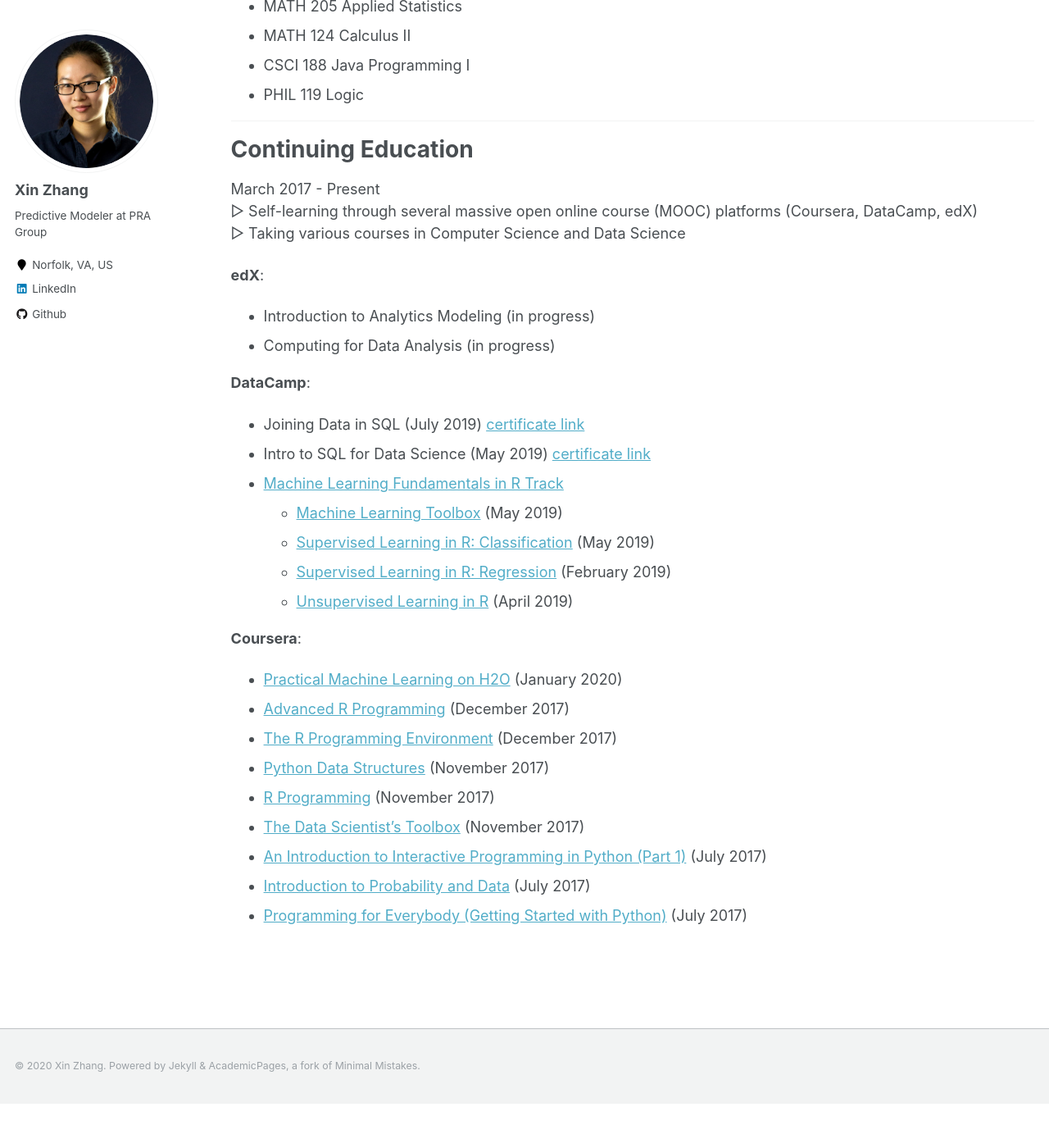
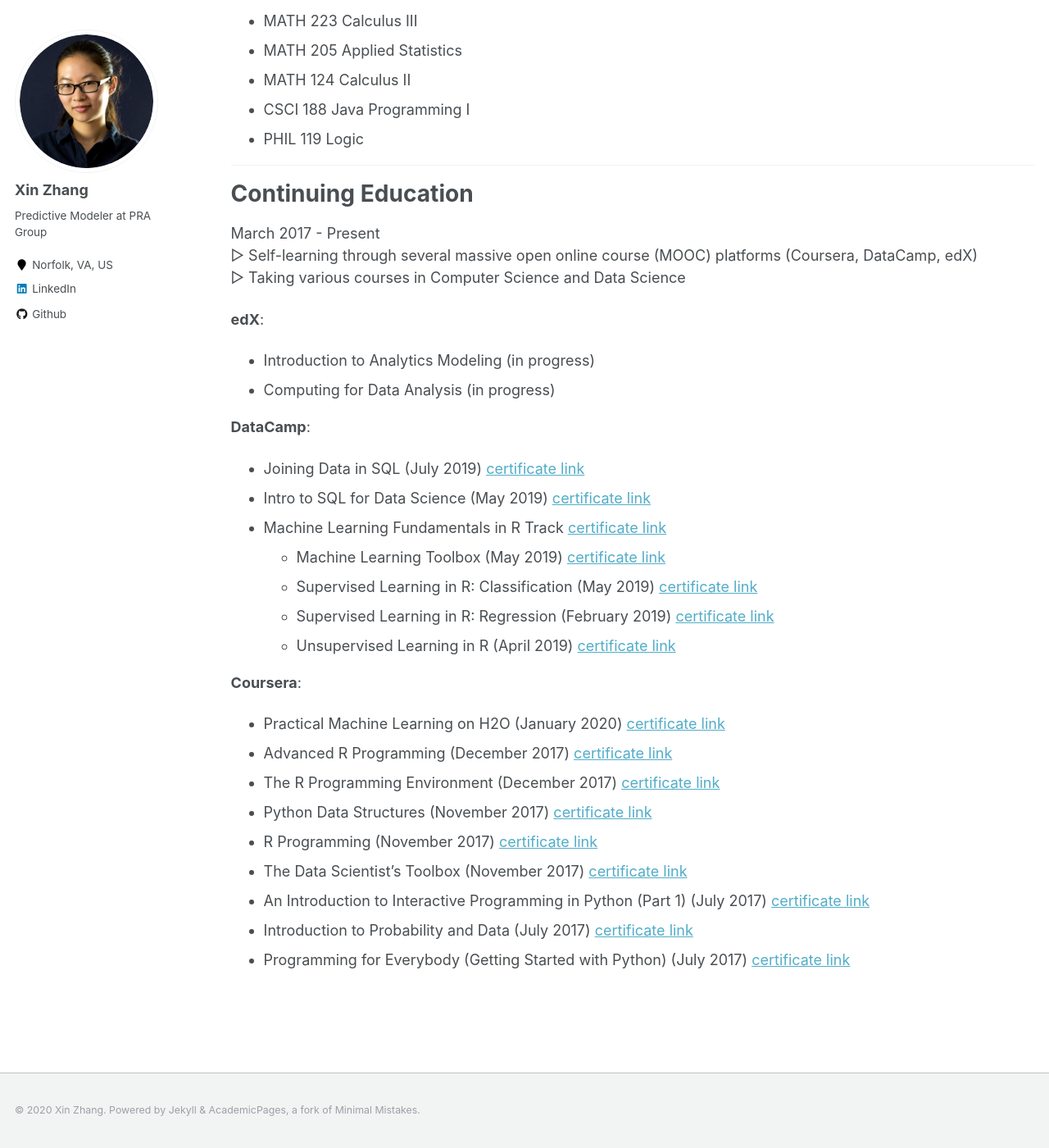
Before and after one commit to SnowingSita/SnowingSita.github.io, a Jekyll site: the page built from _pages/education.md, in a window 1280 px wide and 1400 px high, scrolled down 1734 px. Shown: the whole window at 82% size. Built offline with Jekyll 4.4.1, drawn with Linux system fonts in a browser that asks for light colours; before the commit the page ends 3080 px from its top, so only the background shows below that; some of the changed text lies outside the part shown.

Commit message:
Update education.md

```diff
--- a/_pages/education.md
+++ b/_pages/education.md
@@ -75,19 +78,19 @@ March 2017 - Present
 **DataCamp**:
 - Joining Data in SQL (July 2019) [certificate link](https://www.datacamp.com/statement-of-accomplishment/course/966173f17c4fe9b21d282604bdceafdc769ab751){:target="_blank"}
 - Intro to SQL for Data Science (May 2019) [certificate link](https://www.datacamp.com/statement-of-accomplishment/course/8673be852faf03b428370ffca806c13996851845){:target="_blank"}
-- [Machine Learning Fundamentals in R Track](https://www.datacamp.com/statement-of-accomplishment/track/72ae99b3e79c7d8d79c25307ac21bbb324e8e1ca){:target="_blank"}
-	- [Machine Learning Toolbox](https://www.datacamp.com/statement-of-accomplishment/course/8c97969a8ca58476961fb264267e951c788ba90f){:target="_blank"} (May 2019)
-	- [Supervised Learning in R: Classification](https://www.datacamp.com/statement-of-accomplishment/course/5b95e111fb1b18a532faadd50b806d56f4f00a0b){:target="_blank"} (May 2019)
-	- [Supervised Learning in R: Regression](https://www.datacamp.com/statement-of-accomplishment/course/00d01cc39bd7ecc082630fce3e01dc8a03041183){:target="_blank"} (February 2019)
-	- [Unsupervised Learning in R](https://www.datacamp.com/statement-of-accomplishment/course/0dfe230739e5d0819d0a977af24e3ae7633a22e5){:target="_blank"} (April 2019)
+- Machine Learning Fundamentals in R Track [certificate link](https://www.datacamp.com/statement-of-accomplishment/track/72ae99b3e79c7d8d79c25307ac21bbb324e8e1ca){:target="_blank"}
+	- Machine Learning Toolbox (May 2019) [certificate link](https://www.datacamp.com/statement-of-accomplishment/course/8c97969a8ca58476961fb264267e951c788ba90f){:target="_blank"}
+	- Supervised Learning in R: Classification (May 2019) [certificate link](https://www.datacamp.com/statement-of-accomplishment/course/5b95e111fb1b18a532faadd50b806d56f4f00a0b){:target="_blank"}
+	- Supervised Learning in R: Regression (February 2019) [certificate link](https://www.datacamp.com/statement-of-accomplishment/course/00d01cc39bd7ecc082630fce3e01dc8a03041183){:target="_blank"}
+	- Unsupervised Learning in R (April 2019) [certificate link](https://www.datacamp.com/statement-of-accomplishment/course/0dfe230739e5d0819d0a977af24e3ae7633a22e5){:target="_blank"}
 
 **Coursera**:
-- [Practical Machine Learning on H2O](https://www.coursera.org/account/accomplishments/records/Y5VDKPEF8S2F){:target="_blank"} (January 2020)
-- [Advanced R Programming](https://www.coursera.org/account/accomplishments/records/KAJT6AQUVH5E){:target="_blank"} (December 2017)
-- [The R Programming Environment](https://www.coursera.org/account/accomplishments/records/J7AM92J6ELBF){:target="_blank"} (December 2017)
-- [Python Data Structures](https://www.coursera.org/account/accomplishments/records/BUDYB372LPUQ){:target="_blank"} (November 2017)
-- [R Programming](https://www.coursera.org/account/accomplishments/records/77FEUCLHM7N3){:target="_blank"} (November 2017)
-- [The Data Scientist’s Toolbox](https://www.coursera.org/account/accomplishments/records/C5MS6WN3NPQ4){:target="_blank"} (November 2017)
-- [An Introduction to Interactive Programming in Python (Part 1)](https://www.coursera.org/account/accomplishments/records/ZGA34GNXE3SE){:target="_blank"} (July 2017)
-- [Introduction to Probability and Data](https://www.coursera.org/account/accomplishments/records/NSECHXS8GKE5){:target="_blank"} (July 2017)
-- [Programming for Everybody (Getting Started with Python)](https://www.coursera.org/account/accomplishments/records/6KZPLTC3CQUQ){:target="_blank"} (July 2017)
+- Practical Machine Learning on H2O (January 2020) [certificate link](https://www.coursera.org/account/accomplishments/records/Y5VDKPEF8S2F){:target="_blank"}
+- Advanced R Programming (December 2017) [certificate link](https://www.coursera.org/account/accomplishments/records/KAJT6AQUVH5E){:target="_blank"}
+- The R Programming Environment (December 2017) [certificate link](https://www.coursera.org/account/accomplishments/records/J7AM92J6ELBF){:target="_blank"}
+- Python Data Structures (November 2017) [certificate link](https://www.coursera.org/account/accomplishments/records/BUDYB372LPUQ){:target="_blank"}
+- R Programming (November 2017) [certificate link](https://www.coursera.org/account/accomplishments/records/77FEUCLHM7N3){:target="_blank"}
+- The Data Scientist’s Toolbox (November 2017) [certificate link](https://www.coursera.org/account/accomplishments/records/C5MS6WN3NPQ4){:target="_blank"}
+- An Introduction to Interactive Programming in Python (Part 1) (July 2017) [certificate link](https://www.coursera.org/account/accomplishments/records/ZGA34GNXE3SE){:target="_blank"}
+- Introduction to Probability and Data (July 2017) [certificate link](https://www.coursera.org/account/accomplishments/records/NSECHXS8GKE5){:target="_blank"}
+- Programming for Everybody (Getting Started with Python) (July 2017) [certificate link](https://www.coursera.org/account/accomplishments/records/6KZPLTC3CQUQ){:target="_blank"}
```
Also changed, not shown: other parts of _pages/education.md (+3 -0 lines).
